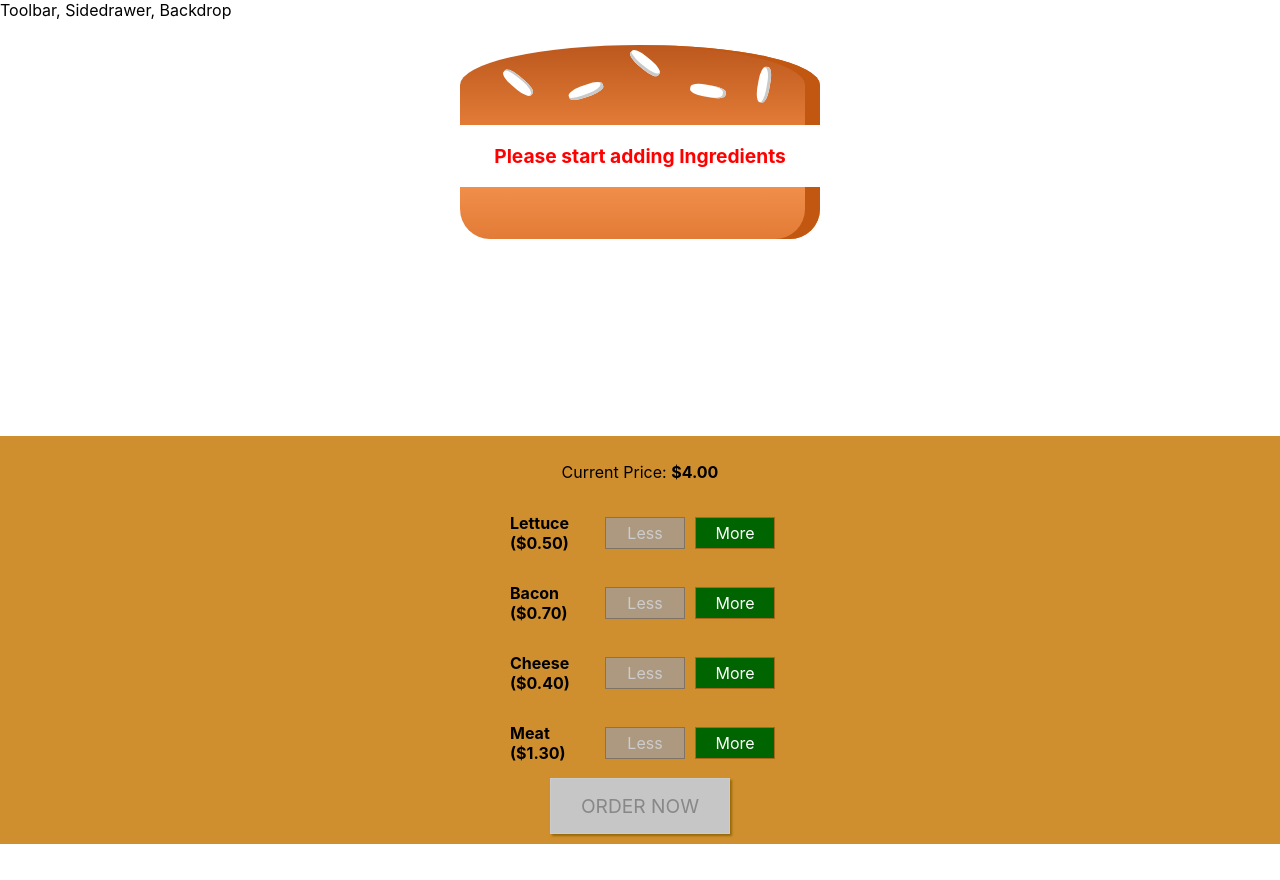
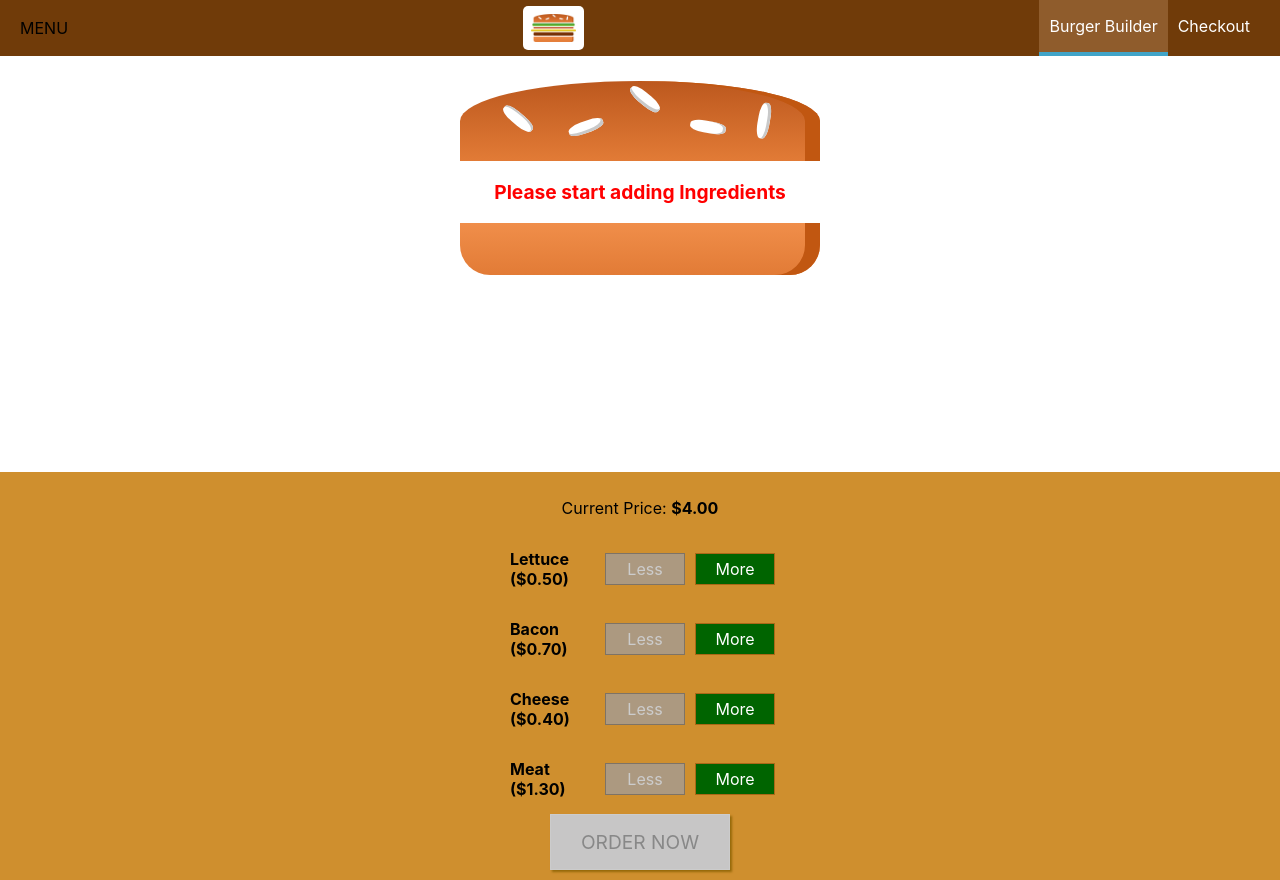
Before and after one commit to WesloTheWeb/burger-builder, a React (Create React App) app: page / in a window 1280 px wide. Before the commit the page ends 844 px from the top, so only its background shows below. Built offline with nearby package versions, Linux system fonts and the light colour scheme.

Commit message:
uwu QoL
Quality of Life updates

```diff
--- a/src/components/Burger/OrderSummary/OrderSummary.js
+++ b/src/components/Burger/OrderSummary/OrderSummary.js
@@ -18,7 +18,7 @@ const orderSummary = (props) => {
             <ul>
                 {ingredientSummary}
             </ul>
-            <p>Your Total Price comes down to: <span style={{ fontWeight: 'bold', fontSize: '24px' }}>${props.price.toFixed(2)}</span></p>
+            <p><strong>Your Total Price comes down to: <span style={{fontSize: '24px' }}>${props.price.toFixed(2)}</span></strong></p>
             <p>Continue to Checkout?</p>
             <Button btnType="Danger" clicked={props.purchaseCanceled}>CANCEL</Button>
             <Button btnType="Success" clicked={props.purchaseContinue} >CONTINUE</Button>
--- a/src/components/Layout/Layout.js
+++ b/src/components/Layout/Layout.js
@@ -1,10 +1,11 @@
 import React from 'react';
 import Auxillary from '../../hoc/Auxillary';
 import classes from './layout.module.css';
+import Toolbar from '../Navigation/Toolbar/Toolbar';
 
 const layout = ( props ) => (
     <Auxillary>
-        <div>Toolbar, Sidedrawer, Backdrop</div>
+        <Toolbar />
         <main className={classes.Layout}>
             {props.children}
         </main>
--- a/src/components/Layout/layout.module.css
+++ b/src/components/Layout/layout.module.css
@@ -1,3 +1,3 @@
 .Layout {
-    margin-top: 16px;
+    margin-top: 72px;
 }
--- /dev/null
+++ b/src/components/Logo/Logo.js
@@ -0,0 +1,12 @@
+import React from 'react';
+import classes from './Logo.module.css';
+
+import burgerLogo from '../../assets/images/burger-logo.png';
+
+const logo = (props) => (
+    <div className={classes.Logo}>
+        <img src={burgerLogo} alt="GoodBurger" />
+    </div>
+)
+
+export default logo;
--- /dev/null
+++ b/src/components/Logo/Logo.module.css
@@ -0,0 +1,11 @@
+.Logo {
+    background-color: #fff;
+    padding: 8px;
+    height: 80%;
+    box-sizing: border-box;
+    border-radius: 5px;
+}
+
+.Logo img {
+    height: 100%;
+}
--- /dev/null
+++ b/src/components/Navigation/NavigationItems/NavigationItem/NavigationItem.js
@@ -0,0 +1,15 @@
+import React from 'react';
+
+import classes from './NavigationItem.module.css';
+
+const navigationItem = (props) => (
+    <li className={classes.NavigationItem}>
+        <a href={props.link}
+            className={props.active ? classes.active : null}>
+            {props.children}
+        </a>
+    </li>
+);
+
+
+export default navigationItem;
--- /dev/null
+++ b/src/components/Navigation/NavigationItems/NavigationItem/NavigationItem.module.css
@@ -0,0 +1,25 @@
+.NavigationItem {
+    margin: 0;
+    box-sizing: border-box;
+    display: flex;
+    height: 100%;
+    align-items: center;
+}
+
+.NavigationItem a {
+    color: #fff;
+    text-decoration: none;
+    height: 100%;
+    padding: 16px 10px;
+    border-bottom: 4px solid transparent;
+    box-sizing: border-box;
+    display: block;
+}
+
+.NavigationItem a:hover,
+.NavigationItem a:active,
+.NavigationItem a.active {
+    background-color: #8F5C2C;
+    border-bottom: 4px solid #40A4C8;
+    color: #fff;
+}
--- /dev/null
+++ b/src/components/Navigation/NavigationItems/NavigationItems.js
@@ -0,0 +1,14 @@
+import React from 'react';
+import classes from './NavigationItems.module.css';
+import NavigationItem from './NavigationItem/NavigationItem';
+
+const navigationItems = () => (
+    <ul className={classes.NavigationItems}>
+        <NavigationItem link="/" active>Burger Builder</NavigationItem>
+        <NavigationItem link="/">Checkout</NavigationItem>
+     </ul>
+);
+
+
+
+export default navigationItems;
--- /dev/null
+++ b/src/components/Navigation/NavigationItems/NavigationItems.module.css
@@ -0,0 +1,8 @@
+.NavigationItems {
+    margin: 0;
+    padding: 0;
+    list-style: none;
+    display: flex;
+    align-items: center;
+    height: 100%;
+}
--- /dev/null
+++ b/src/components/Navigation/Toolbar/Toolbar.js
@@ -0,0 +1,21 @@
+import React from 'react';
+import classes from './Toolbar.module.css';
+import Logo from '../../Logo/Logo';
+import NavigationItems from '../NavigationItems/NavigationItems';
+
+const toolbar = (props) => {
+
+    const { Toolbar } = classes;
+
+    return (
+        <header className={Toolbar}>
+            <div>MENU</div>
+            <Logo />
+            <nav>
+                <NavigationItems />
+            </nav>
+        </header>
+    );
+};
+
+export default toolbar;
--- /dev/null
+++ b/src/components/Navigation/Toolbar/Toolbar.module.css
@@ -0,0 +1,18 @@
+.Toolbar {
+    height: 56px;
+    width: 100%;
+    position: fixed;
+    top: 0;
+    left: 0;
+    background-color: #703B09;
+    display: flex;
+    justify-content: space-between;
+    align-items: center;
+    padding: 0 20px;
+    box-Sizing: border-box;
+    z-index: 90;
+}
+
+.Toolbar nav {
+    height: 100%;
+}
```
Also changed, not shown: src/assets/images/burger-logo.png (added).
